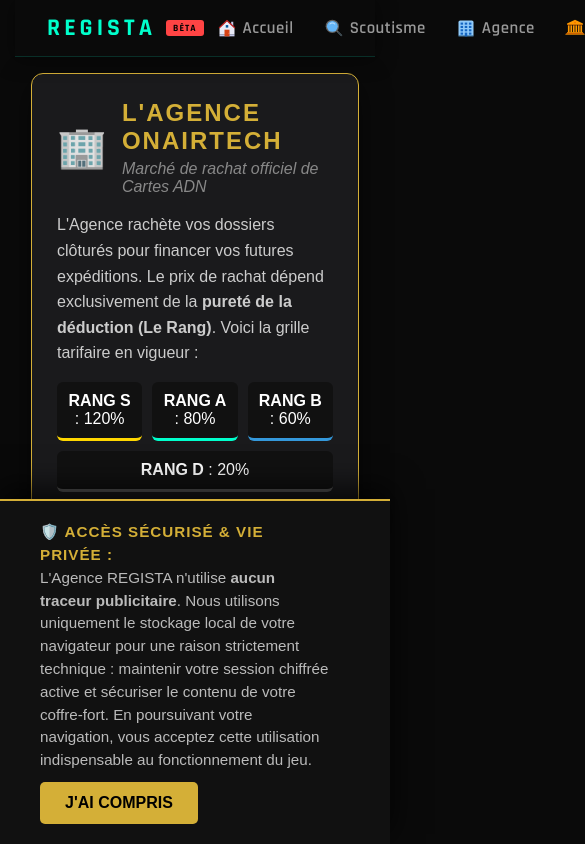
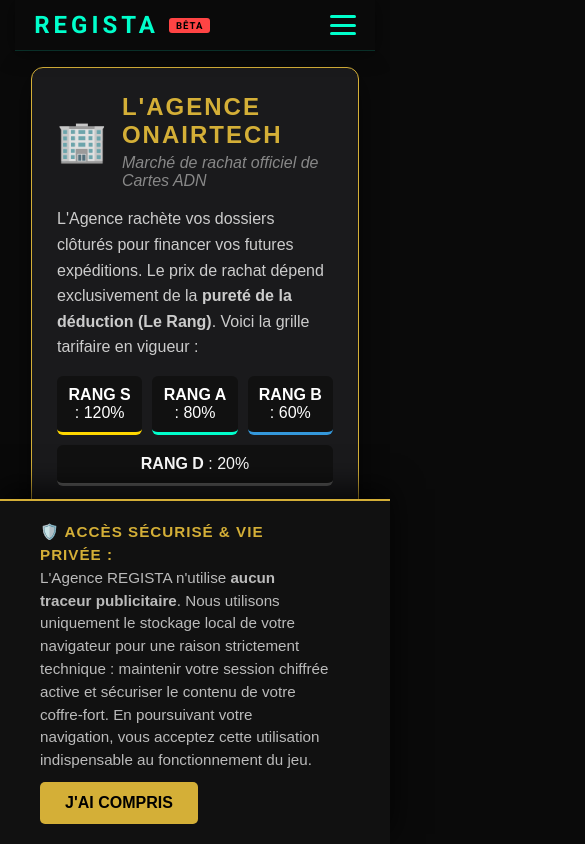
Before and after one commit to Sayad77/regista-cda, a React (Vite) app in the folder regista-cda/: page /#/agence in a window 390 px wide. Shown: the top 844 px of the page, 585 px wide, since content can reach past the window. Built offline with nearby package versions, Linux system fonts and the light colour scheme; sample sign-in values are in the browser's storage.

Commit message:
navbar responsive avec menu hamburger sur mobile

```diff
--- a/regista-cda/src/components/Navbar.css
+++ b/regista-cda/src/components/Navbar.css
@@ -1,4 +1,4 @@
-@import url('https://fonts.googleapis.com/css2?family=Rajdhani:wght@500;600;700&display=swap');
+@import url('https://fonts.googleapis.com/css2?family=Roboto:ital,wght@0,100..900;1,100..900&display=swap');
 
 .navbar {
   display: grid;
@@ -8,7 +8,7 @@
   background: #0a0a0a;
   border-bottom: 1px solid rgba(0, 255, 204, 0.15);
   box-shadow: 0 2px 20px rgba(0, 0, 0, 0.5);
-  font-family: 'Rajdhani', sans-serif;
+  font-family: "Roboto", sans-serif;
   position: sticky;
   top: 0;
   z-index: 100;
@@ -26,7 +26,7 @@
   font-size: 1.5rem;
   font-weight: 700;
   letter-spacing: 4px;
-  font-family: 'Rajdhani', sans-serif;
+  font-family: "Roboto", sans-serif;
 }
 
 .badge-beta {
@@ -96,7 +96,7 @@
   padding: 6px 18px;
   border-radius: 5px;
   cursor: pointer;
-  font-family: 'Rajdhani', sans-serif;
+  font-family: "Roboto", sans-serif;
   font-size: 0.95rem;
   font-weight: 700;
   letter-spacing: 1.5px;
@@ -108,3 +108,78 @@
   background: #00ffcc;
   color: #0a0a0a;
 }
+
+/* ── Bouton hamburger (caché en desktop) ─────── */
+.navbar-toggle {
+  display: none;
+  flex-direction: column;
+  justify-content: space-between;
+  width: 26px;
+  height: 20px;
+  background: transparent;
+  border: none;
+  cursor: pointer;
+  padding: 0;
+  z-index: 101;
+}
+
+.navbar-toggle span {
+  display: block;
+  height: 3px;
+  width: 100%;
+  background: #00ffcc;
+  border-radius: 2px;
+}
+
+/* ── Responsive (tablette/mobile) ─────────────── */
+@media (max-width: 900px) {
+  .navbar {
+    grid-template-columns: 1fr auto;
+    padding: 0.7rem 1.2rem;
+  }
+
+  .navbar-toggle {
+    display: flex;
+  }
+
+  .navbar-collapse {
+    display: none;
+    position: absolute;
+    top: 100%;
+    left: 0;
+    right: 0;
+    flex-direction: column;
+    align-items: stretch;
+    background: #0a0a0a;
+    border-bottom: 1px solid rgba(0, 255, 204, 0.15);
+    box-shadow: 0 10px 20px rgba(0, 0, 0, 0.5);
+    padding: 0.5rem 0;
+  }
+
+  .navbar-collapse.open {
+    display: flex;
+  }
+
+  .navbar-links,
+  .navbar-actions {
+    flex-direction: column;
+    align-items: stretch;
+    gap: 0;
+    width: 100%;
+  }
+
+  .nav-link {
+    padding: 14px 20px;
+    border-radius: 0;
+    white-space: normal;
+  }
+
+  .navbar-actions {
+    padding: 10px 20px;
+    gap: 10px;
+  }
+
+  .btn-logout {
+    width: 100%;
+  }
+}
--- a/regista-cda/src/components/Navbar.jsx
+++ b/regista-cda/src/components/Navbar.jsx
@@ -1,9 +1,11 @@
+import { useState } from 'react';
 import { Link, useNavigate } from 'react-router-dom';
 import { FcHome, FcSearch, FcOrganization, FcLibrary, FcIcons8Cup, FcSettings } from 'react-icons/fc';
 import './Navbar.css';
 
 export default function Navbar() {
   const navigate = useNavigate();
+  const [menuOpen, setMenuOpen] = useState(false);
   const currentAgent = localStorage.getItem('pseudo') || localStorage.getItem('username');
   const isAuthorizedAdmin = currentAgent === 'Dildi_President';
 
@@ -11,6 +13,8 @@ export default function Navbar() {
     localStorage.clear();
     navigate('/');
   };
+
+  const closeMenu = () => setMenuOpen(false);
 
   return (
     <nav className="navbar">
@@ -20,35 +24,47 @@ export default function Navbar() {
         <span className="badge-beta">BÊTA</span>
       </div>
 
-      {/* Liens centrés */}
+      {/* Bouton hamburger (visible en mobile uniquement via CSS) */}
+      <button
+        className="navbar-toggle"
+        onClick={() => setMenuOpen(!menuOpen)}
+        aria-label="Menu"
+      >
+        <span></span>
+        <span></span>
+        <span></span>
+      </button>
+
+      {/* Liens + actions regroupés (deviennent un menu déroulant en mobile) */}
+      <div className={`navbar-collapse ${menuOpen ? 'open' : ''}`}>
         <div className="navbar-links">
-        <Link to="/home" className="nav-link">
+          <Link to="/home" className="nav-link" onClick={closeMenu}>
             <FcHome className="nav-link-icon" /> Accueil
           </Link>
-        <Link to="/scoutisme" className="nav-link">
+          <Link to="/scoutisme" className="nav-link" onClick={closeMenu}>
             <FcSearch className="nav-link-icon" /> Scoutisme
           </Link>
-        <Link to="/agence" className="nav-link">
+          <Link to="/agence" className="nav-link" onClick={closeMenu}>
             <FcOrganization className="nav-link-icon" /> Agence
           </Link>
-        <Link to="/banque" className="nav-link">
+          <Link to="/banque" className="nav-link" onClick={closeMenu}>
             <FcLibrary className="nav-link-icon" /> Banque
           </Link>
-        <Link to="/classement" className="nav-link">
+          <Link to="/classement" className="nav-link" onClick={closeMenu}>
             <FcIcons8Cup className="nav-link-icon" /> Classement
           </Link>
         </div>
 
-      {/* Actions */}
         <div className="navbar-actions">
           {isAuthorizedAdmin && (
-          <Link to="/admin" className="nav-link nav-link-admin">
+            <Link to="/admin" className="nav-link nav-link-admin" onClick={closeMenu}>
               <FcSettings className="nav-link-icon" /> Admin
             </Link>
           )}
-        <button onClick={handleLogout} className="btn-logout">
+          <button onClick={() => { handleLogout(); closeMenu(); }} className="btn-logout">
             Déconnexion
           </button>
+        </div>
       </div>
     </nav>
   );
```
Lines whose indentation alone changed are shown as unchanged.
